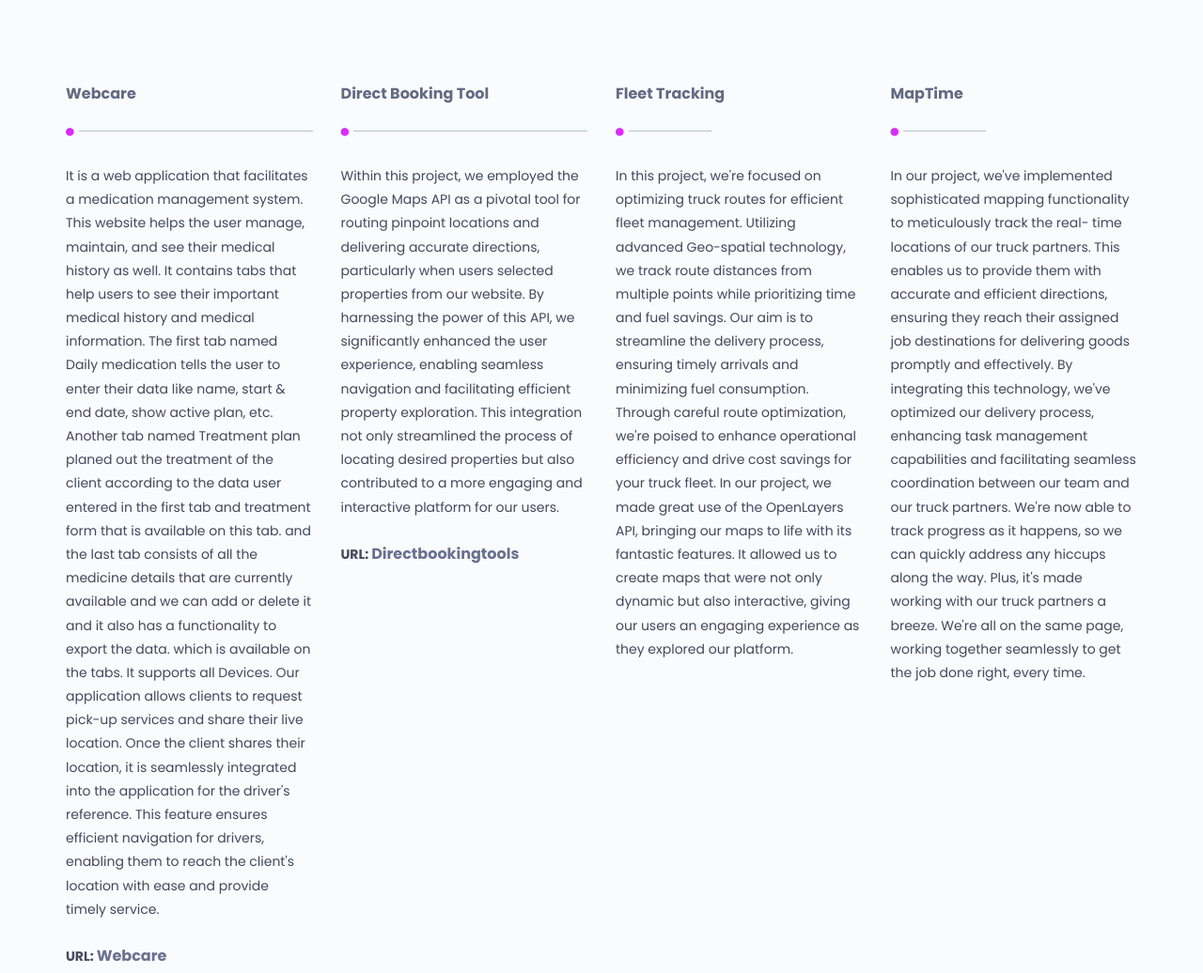
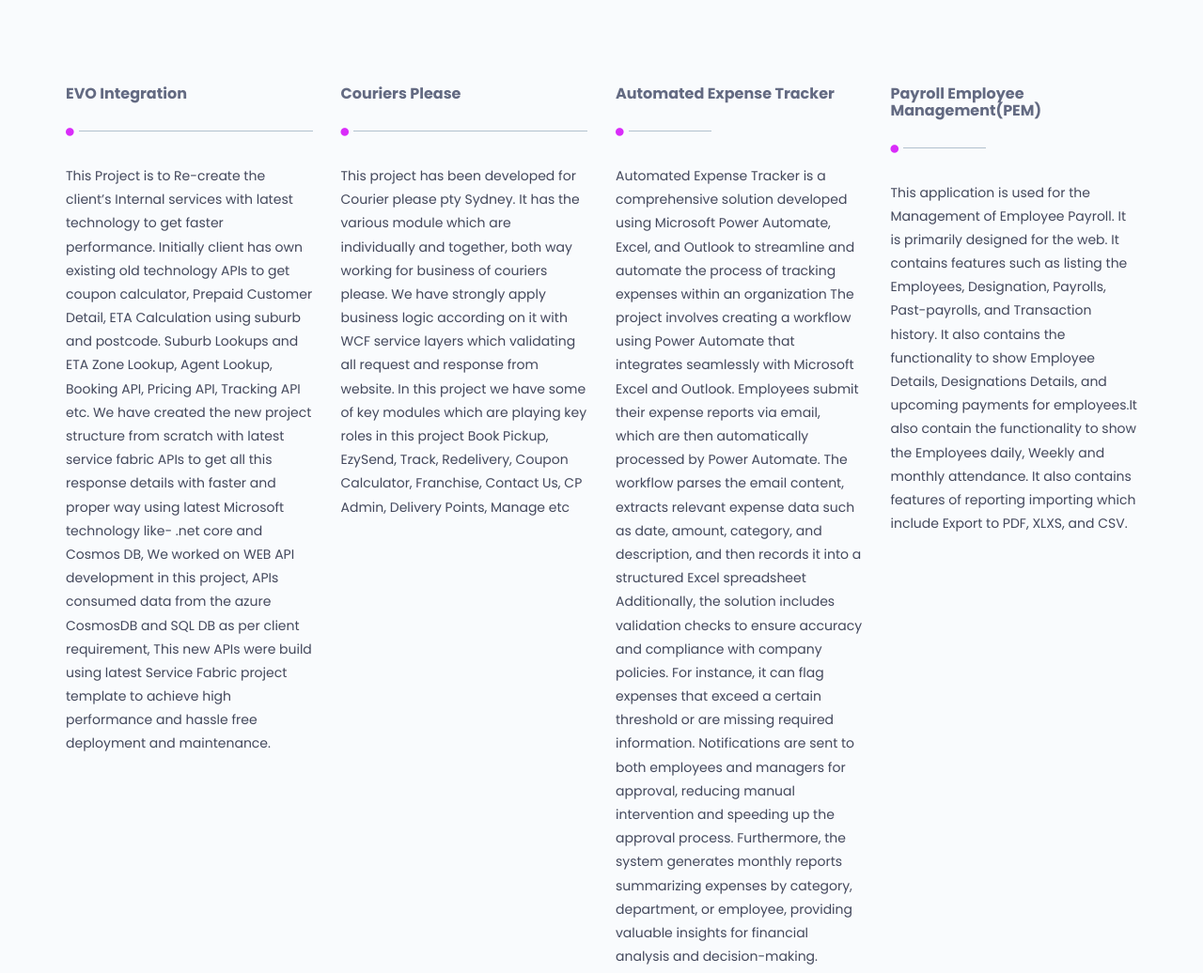
Before and after one commit to GouravChourasiya23/portfolio-1, a plain HTML site: page index.html in a window 1280 px wide. Shown: the part 1477-2513 px from the top of the page at 94% size. Drawn offline with nearby package versions, Linux system fonts and the light colour scheme.

Commit message:
Added Portfolio

```diff
--- a/index.html
+++ b/index.html
@@ -12,7 +12,7 @@
 		<link href="https://fonts.googleapis.com/css?family=Poppins:100,200,300,400,500,600,700,800,900&amp;subset=devanagari,latin-ext" rel="stylesheet">
 
         <!-- title of site -->
-        <title>Krishnakant</title>
+        <title>Developer</title>
 
         <!-- For favicon png -->
 		<link rel="shortcut icon" type="image/icon" href="assets/logo/favicon.png"/>
@@ -70,7 +70,7 @@
 			                <button type="button" class="navbar-toggle" data-toggle="collapse" data-target="#navbar-menu">
 			                    <i class="fa fa-bars"></i>
 			                </button>
-			                <a class="navbar-brand" href="index.html">Krishnakant</a>
+			                <a class="navbar-brand" href="index.html">CIS Developer</a>
 			            </div><!--/.navbar-header-->
 			            <!-- End Header Navigation -->
 
@@ -82,7 +82,7 @@
 			                    <li class="smooth-menu"><a href="#education">recent project</a></li>
 			                    <li class="smooth-menu"><a href="#skills">skills</a></li>
 			                    <li class="smooth-menu"><a href="#experience">experience</a></li>
-			                    <li class="smooth-menu"><a href="#certificate">certificate</a></li>
+			                    <!-- <li class="smooth-menu"><a href="#certificate">certificate</a></li> -->
 			                    <!-- <li class="smooth-menu"><a href="#clients">clients</a></li> -->
 			                    <li class="smooth-menu"><a href="#contact">contact</a></li>
 			                </ul><!--/.nav -->
@@ -103,9 +103,9 @@
 				<div class="row">
 					<div class="col-md-12 text-center">
 						<div class="header-text">
-							<h2>hi <span>,</span> i am <br> Krishnakant <span>.</span>   </h2>
-							<p>GIS and Web developer</p>
-							<a href="assets/download/KrishnakantG.pdf" download>download resume</a>
+							<h2>hi <span>,</span> i am <br> CIS Developer <span>.</span>   </h2>
+							<p>C# Dev with Microsoft Azure and Web Developer </p>
+							<a href="assets/download/Resume.pdf" download>download resume</a>
 						</div><!--/.header-text-->
 					</div><!--/.col-->
 				</div><!-- /.row-->
@@ -157,7 +157,7 @@
 						<div class="col-sm-3">
 							<div class="single-horizontal-timeline">
 								<div class="experience-time">
-									<h3 style="font-weight: 700;">Webcare</h3>
+									<h3 style="font-weight: 700;"> EVO Integration</h3>
 								</div><!--/.experience-time-->
 								<div class="timeline-horizontal-border">
 									<i class="fa fa-circle" aria-hidden="true"></i>
@@ -166,20 +166,14 @@
 								<div class="timeline">
 									<div class="timeline-content">
 										<p class="description">
-											It is a web application that facilitates a medication management system. This website
-											helps the user manage, maintain, and see their medical history as well. It contains tabs that help
-											users to see their important medical history and medical information. The first tab named Daily
-											medication tells the user to enter their data like name, start & end date, show active plan, etc. Another tab named Treatment plan planed out the treatment of the client according to the data user
-											entered in the first tab and treatment form that is available on this tab. and the last tab consists of all
-											the medicine details that are currently available and we can add or delete it and it also has a
-											functionality to export the data. which is available on the tabs. It supports all Devices. Our application allows clients to request pick-up services and share their live location. Once the
-											client shares their location, it is seamlessly integrated into the application for the driver's reference. This feature ensures efficient navigation for drivers, enabling them to reach the client's location with
-											ease and provide timely service.
+											This Project is to Re-create the client’s Internal services with latest technology to get faster performance. Initially client has own existing old technology APIs to get coupon calculator, Prepaid Customer Detail, ETA Calculation using suburb and postcode. Suburb Lookups and ETA Zone Lookup, Agent Lookup, Booking API, Pricing API, Tracking API etc.  We have created the new project structure from scratch with latest service fabric APIs to get all this response details with faster and proper way using latest Microsoft technology like-  .net core and Cosmos DB, We worked on WEB API development in this project, APIs consumed data from the azure CosmosDB and SQL DB as per client requirement,
+											 This new APIs were build using latest Service Fabric project template to
+											 achieve high performance and hassle free deployment and maintenance.
 										</p>
 										<br>
-										<p style="font-weight: 700;">
+										<!-- <p style="font-weight: 700;">
 											URL: <a href="https://test1-app.webcare.net.nz/Admin/TestForm.aspx/">Webcare</a>
-										</p>
+										</p> -->
 									</div><!--/.timeline-content-->
 								</div><!--/.timeline-->
 							</div>
@@ -187,7 +181,7 @@
 						<div class="col-sm-3">
 							<div class="single-horizontal-timeline">
 								<div class="experience-time">
-									<h3 style="font-weight: 700;">Direct Booking Tool</h3>
+									<h3 style="font-weight: 700;">Couriers Please </h3>
 								</div><!--/.experience-time-->
 								<div class="timeline-horizontal-border">
 									<i class="fa fa-circle" aria-hidden="true"></i>
@@ -196,16 +190,18 @@
 								<div class="timeline">
 									<div class="timeline-content">
 										<p class="description">
-											Within this project, we employed the Google Maps API as a pivotal tool for routing pinpoint locations
-											and delivering accurate directions, particularly when users selected properties from our website. By harnessing the
-											power of this API, we significantly enhanced the user experience, enabling seamless navigation and facilitating
-											efficient property exploration. This integration not only streamlined the process of locating desired properties but
-											also contributed to a more engaging and interactive platform for our users.
+											This project has been developed for Courier please pty Sydney.
+											 It has the various module which are individually and together,
+											 both way working for business of couriers please.
+											 We have strongly apply business logic according  on it with WCF service layers which validating all request and response from website.
+											 In this project we have some of key modules which are  playing key roles in this project Book Pickup, EzySend, Track, Redelivery, Coupon Calculator,
+											  Franchise, Contact Us, CP Admin, Delivery Points, Manage etc
 										</p>
+
 										<br>
-										<p style="font-weight: 700;">
+										<!-- <p style="font-weight: 700;">
 											URL: <a href="https://www.directbookingtools.com/">Directbookingtools</a>
-										</p>
+										</p> -->
 									</div><!--/.timeline-content-->
 								</div><!--/.timeline-->
 							</div>
@@ -213,7 +209,7 @@
 						<div class="col-sm-3">
 							<div class="single-horizontal-timeline">
 								<div class="experience-time">
-									<h3 style="font-weight: 700;">Fleet Tracking</h3>
+									<h3 style="font-weight: 700;">Automated Expense Tracker</h3>
 								</div><!--/.experience-time-->
 								<div class="timeline-horizontal-border">
 									<i class="fa fa-circle" aria-hidden="true"></i>
@@ -222,13 +218,13 @@
 								</div>
 								<div class="timeline">
 										<p class="description">
-											In this project, we're focused on optimizing truck routes for efficient fleet management. Utilizing advanced Geo-spatial technology, we track route distances from multiple points while
-											prioritizing time and fuel savings. Our aim is to streamline the delivery process, ensuring timely
-											arrivals and minimizing fuel consumption. Through careful route optimization, we're poised to
-											enhance operational efficiency and drive cost savings for your truck fleet.
-											In our project, we made great use of the OpenLayers API, bringing our maps to life with its fantastic
-											features. It allowed us to create maps that were not only dynamic but also interactive, giving our
-											users an engaging experience as they explored our platform.
+											Automated Expense Tracker is a comprehensive solution developed using Microsoft Power Automate, Excel, and Outlook to streamline and automate the process of tracking expenses within an organization
+											The project involves creating a workflow using Power Automate that integrates seamlessly with Microsoft Excel and Outlook. Employees submit their expense reports via email, which are then automatically
+											processed by Power Automate. The workflow parses the email content, extracts relevant expense data such as date, amount, category, and description, and then records it into a structured Excel spreadsheet
+											Additionally, the solution includes validation checks to ensure accuracy and compliance with company policies. For instance, it can flag expenses that exceed a certain threshold or are missing required information.
+											Notifications are sent to both employees and managers for approval, reducing manual intervention and speeding up the approval process.
+											Furthermore, the system generates monthly reports summarizing expenses by category, department, or employee, providing valuable insights for financial analysis and decision-making.
+											Overall, the Automated Expense Tracker not only saves time and reduces human error but also improves transparency and efficiency in managing expenses within the organization.
 										</p>
 										<!-- <br>
 										<p style="font-weight: 700;">
@@ -240,7 +236,7 @@
 						<div class="col-sm-3">
 								<div class="single-horizontal-timeline">
 									<div class="experience-time">
-										<h3 style="font-weight: 700;">MapTime</h3>
+										<h3 style="font-weight: 700;"> Payroll Employee Management(PEM)</h3>
 									</div><!--/.experience-time-->
 									<div class="timeline-horizontal-border">
 										<i class="fa fa-circle" aria-hidden="true"></i>
@@ -249,12 +245,10 @@
 									</div>
 									<div class="timeline">
 											<p class="description">
-												In our project, we've implemented sophisticated mapping functionality to meticulously track the real- time locations of our truck partners. This enables us to provide them with accurate and efficient directions, ensuring
-												they reach their assigned job destinations for delivering goods promptly and effectively. By integrating this
-												technology, we've optimized our delivery process, enhancing task management capabilities and facilitating seamless
-												coordination between our team and our truck partners. We're now able to track progress as it happens, so we can quickly address any hiccups along the way. Plus, it's made
-												working with our truck partners a breeze. We're all on the same page, working together seamlessly to get the job
-												done right, every time.
+												This application is used for the Management of Employee Payroll. It is primarily designed for the  web. It contains features such as listing the Employees, Designation, Payrolls, Past-payrolls, and
+                                               Transaction history. It also contains the functionality to show Employee Details, Designations Details, and upcoming
+											   payments for employees.It also contain the functionality to show the Employees daily, Weekly and monthly attendance.
+												It also contains features of reporting importing which include Export to PDF, XLXS, and CSV.
 											</p>
 											<!-- <br>
 											<p style="font-weight: 700;">
@@ -272,7 +266,7 @@
 		<!--education end -->
 
 		<!--certificate start -->
-		<section id="certificate" class="about">
+		<!-- <section id="certificate" class="about">
 			<div class="section-heading text-center">
 				<h2>certificate</h2>
 			</div>
@@ -284,7 +278,7 @@
 					</div>
 				</div>
 			</div>
-		</section><!--/.about-->
+		</section>/.about -->
 		<!--certificate end -->
 
 		<!--skills start -->
@@ -309,7 +303,7 @@
 										</div>
 									</div><!-- /.barWrapper -->
 									<div class="barWrapper">
-										<span class="progressText">Geo-spatial development</span>
+										<span class="progressText">Vue Js</span>
 										<div class="single-progress-txt">
 											<div class="progress ">
 											   <div class="progress-bar" role="progressbar" aria-valuenow="85" aria-valuemin="10" aria-valuemax="100" style="">
@@ -320,7 +314,7 @@
 										</div>
 									</div><!-- /.barWrapper -->
 									<div class="barWrapper">
-										<span class="progressText">Mapbox</span>
+										<span class="progressText">Js</span>
 										<div class="single-progress-txt">
 											<div class="progress ">
 											   <div class="progress-bar" role="progressbar" aria-valuenow="97" aria-valuemin="10" aria-valuemax="100" style="">
@@ -331,7 +325,7 @@
 										</div>
 									</div><!-- /.barWrapper -->
 									<div class="barWrapper">
-										<span class="progressText">OpenLayers</span>
+										<span class="progressText">Power Automation (Power Platform)</span>
 										<div class="single-progress-txt">
 											<div class="progress ">
 											   <div class="progress-bar" role="progressbar" aria-valuenow="90" aria-valuemin="10" aria-valuemax="100" style="">
@@ -346,7 +340,7 @@
 							<div class="col-md-6">
 								<div class="single-skill-content">
 									<div class="barWrapper">
-										<span class="progressText">PostGIS</span>
+										<span class="progressText">Microsoft Azure </span>
 										<div class="single-progress-txt">
 											<div class="progress ">
 												<div class="progress-bar" role="progressbar" aria-valuenow="90" aria-valuemin="10" aria-valuemax="100" style="">
@@ -357,7 +351,7 @@
 										</div>
 									</div><!-- /.barWrapper -->
 									<div class="barWrapper">
-										<span class="progressText">PostgreSQL</span>
+										<span class="progressText">Cosmos DB</span>
 										<div class="single-progress-txt">
 											<div class="progress ">
 											   <div class="progress-bar" role="progressbar" aria-valuenow="85" aria-valuemin="10" aria-valuemax="100" style="">
@@ -379,7 +373,7 @@
 										</div>
 									</div><!-- /.barWrapper -->
 									<div class="barWrapper">
-										<span class="progressText">ASP.NET MVC</span>
+										<span class="progressText">ASP.NET Core</span>
 										<div class="single-progress-txt">
 											<div class="progress ">
 											   <div class="progress-bar" role="progressbar" aria-valuenow="90" aria-valuemin="10" aria-valuemax="100" style="">
@@ -471,7 +465,7 @@
 										<div class="row">
 											<div class="col-md-5">
 												<div class="experience-time text-right">
-													<h2>2019 - 2021</h2>
+													<h2>2020 - 2021</h2>
 													<h3>jr. developer</h3>
 												</div><!--/.experience-time-->
 											</div><!--/.col-->
@@ -551,8 +545,8 @@
 							<div class="single-contact-box">
 								<div class="contact-adress">
 									<div class="contact-add-head">
-										<h3>Krishnakant G</h3>
-										<p>GIS developer</p>
+										<h3>CIS Developer </h3>
+										<p>"Senior C# Dev skilled in Power Automate,Microsoft Azure, and Vue.js."</p>
 									</div>
 									<div class="contact-add-info">
 										<div class="single-contact-add-info">
@@ -561,7 +555,7 @@
 										</div>
 										<div class="single-contact-add-info">
 											<h3>email</h3>
-											<p>krishnakant.g@cisinlabs.com</p>
+											<p>Developer.Cis@cisinlabs.com</p>
 										</div>
 										<div class="single-contact-add-info">
 											<h3>website</h3>
```
Also changed, not shown: 2 other files.
